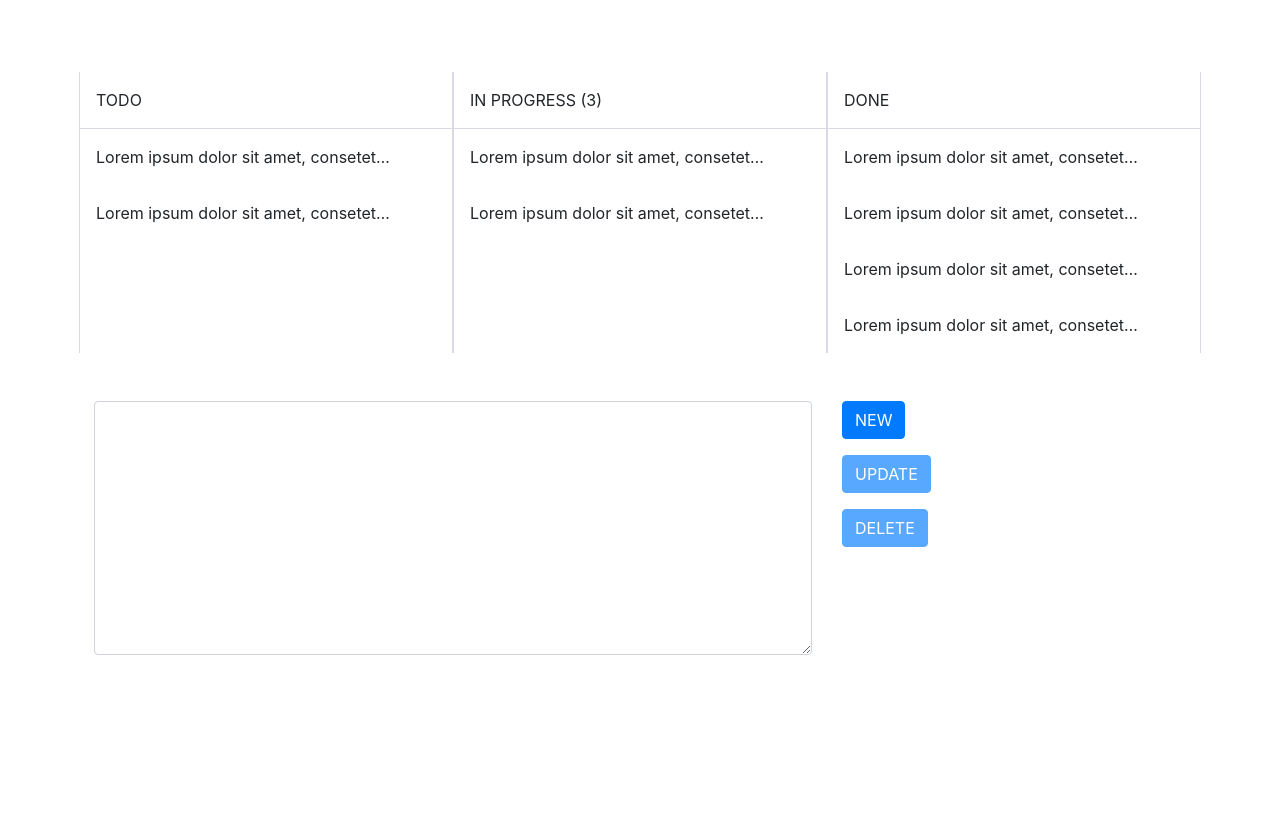
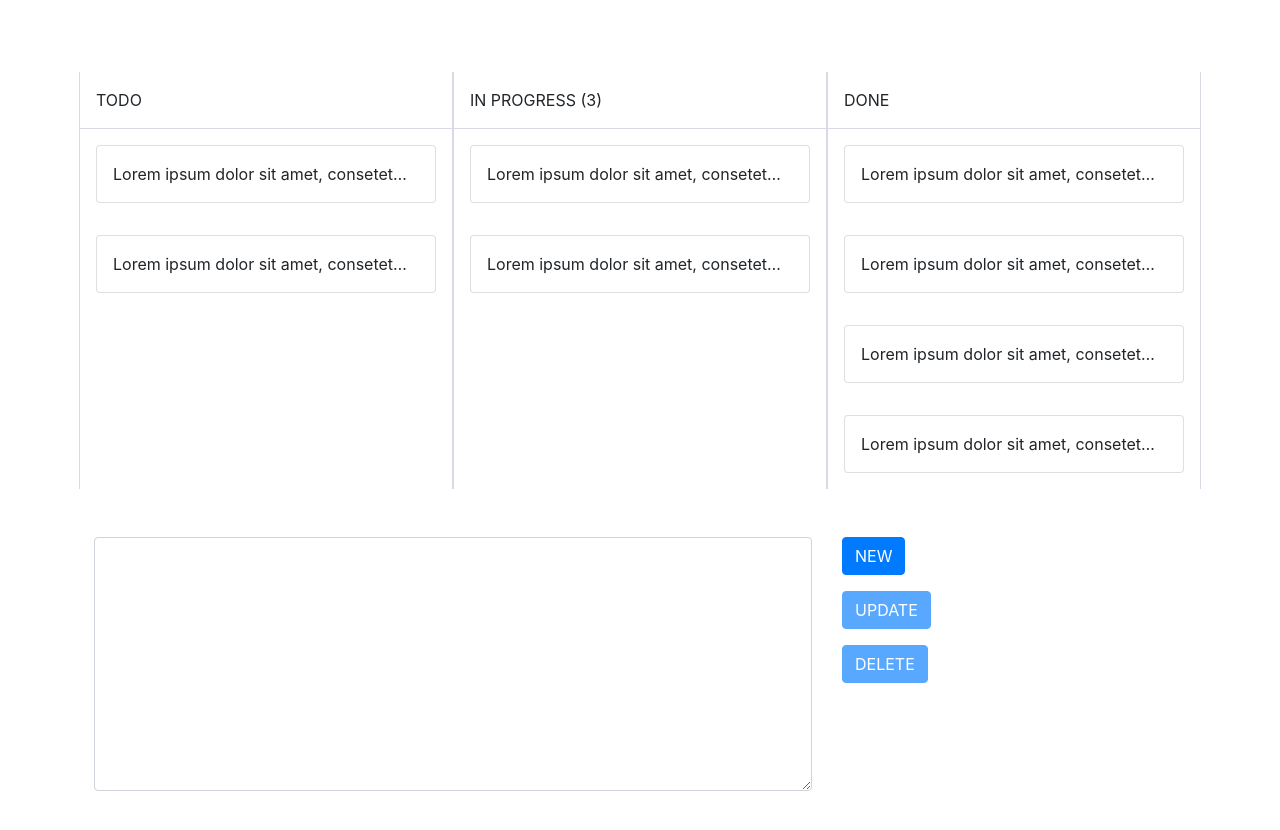
Before and after one commit to Haufe-CleanCode/Haufe.CleanCode.Kanban, an Angular app in the folder kanbanboard/kanbanboard.ui/kanbanboard-ui/: page / in a window 1280 px wide. Shown: the top 830 px of the page. Before the commit the page ends 800 px from the top, so only its background shows below. Built offline with nearby package versions, Linux system fonts and the light colour scheme.

Commit message:
styled cards

```diff
--- a/kanbanboard/kanbanboard.ui/kanbanboard-ui/src/app/app.component.html
+++ b/kanbanboard/kanbanboard.ui/kanbanboard-ui/src/app/app.component.html
@@ -7,8 +7,8 @@
       </div>
     </div>
     <div class="row" *ngFor="let row of getRowCount(columns); let i = index;">
-      <div class="col"  *ngFor="let column of columns" (click)="setSelectedItem(column.items[i])">
-        <span class="truncate">{{ column.items[i]?.text }}</span>
+      <div class="col"  *ngFor="let column of columns" >
+        <div class="card" (click)="setSelectedItem(column.items[i])" *ngIf="column.items[i]"><span class="truncate">{{ column.items[i]?.text }}</span></div>
       </div>
     </div>
   </div>
--- a/kanbanboard/kanbanboard.ui/kanbanboard-ui/src/app/app.component.scss
+++ b/kanbanboard/kanbanboard.ui/kanbanboard-ui/src/app/app.component.scss
@@ -9,6 +9,15 @@
   border-left: 1px solid rgba(86,61,124,.2);
   border-right: 1px solid rgba(86,61,124,.2);
 }
+}
+
+.card {
+  padding: 1rem;
+
+  &:hover {
+    background-color: #f4f4f4;
+    cursor: pointer;
+  }
 }
 
 .container {
```
